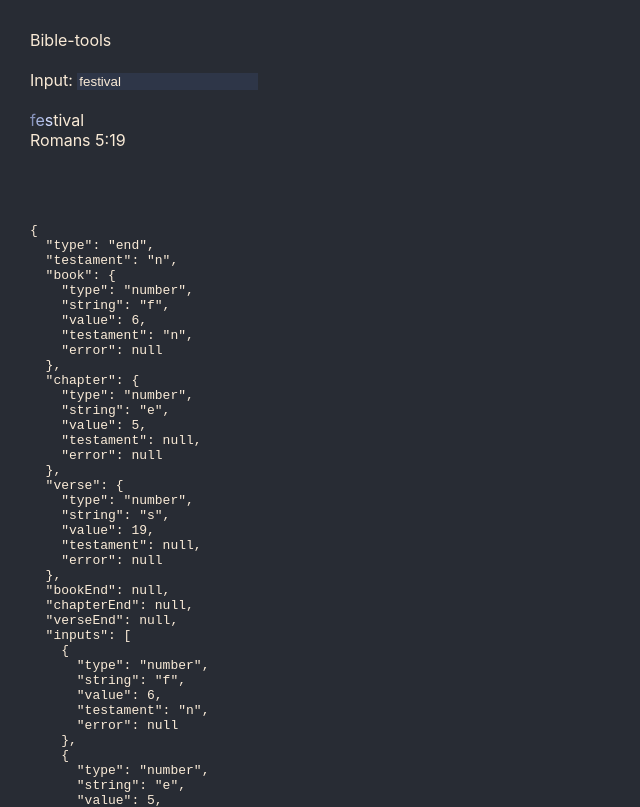
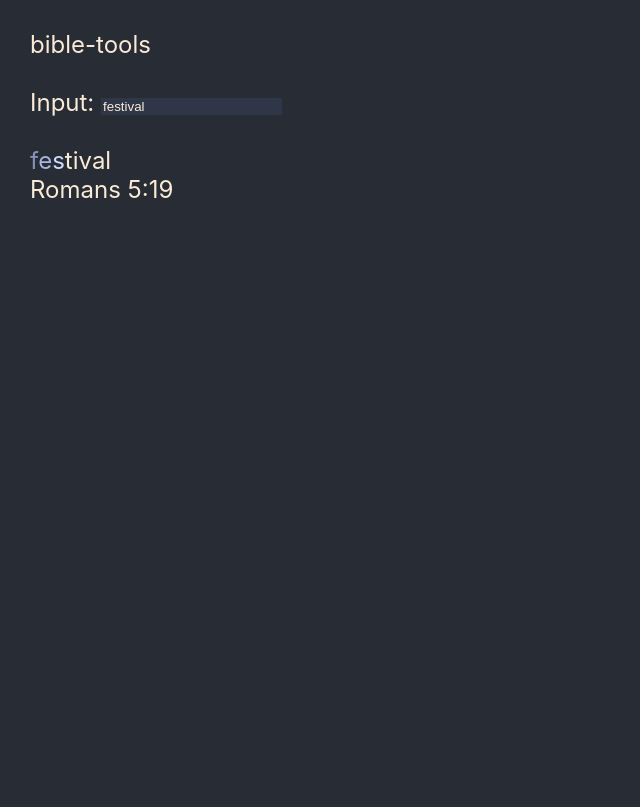
Before and after one commit to gla23/bible-tools, a React (Create React App) app: page / in a window 1280 px wide. Shown: the top 807 px of the page, without its empty margins (0-640 px from the left). Built offline with nearby package versions, Linux system fonts and the light colour scheme.

Commit message:
Tidy up and add readme

```diff
--- a/src/App.tsx
+++ b/src/App.tsx
@@ -3,11 +3,12 @@ import { parse } from "./parsing/parse";
 import { ParsedPassage } from "./components/ParsedPassage";
 
 function App() {
+  document.title = "bible-tools";
   const [input, setInput] = useState("festival");
   const state = parse(input);
   return (
     <div className="App">
-      Bible-tools
+      bible-tools
       <br />
       <br />
       Input:{" "}
@@ -27,7 +28,7 @@ function App() {
       {state.error?.toString()}
       <br />
       <br />
-      <pre>{JSON.stringify(state, null, 2)}</pre>
+      {false && <pre>{JSON.stringify(state, null, 2)}</pre>}
     </div>
   );
 }
--- a/src/index.css
+++ b/src/index.css
@@ -2,6 +2,7 @@ body {
   background-color: #282c34;
   color: antiquewhite;
   margin: 0;
+  font-size: x-large;
   font-family: -apple-system, BlinkMacSystemFont, "Segoe UI", "Roboto", "Oxygen",
     "Ubuntu", "Cantarell", "Fira Sans", "Droid Sans", "Helvetica Neue",
     sans-serif;
```
Also changed, not shown: package.json (+4 -3 lines), 1 other file (tests, documents, lock files or other folders).
